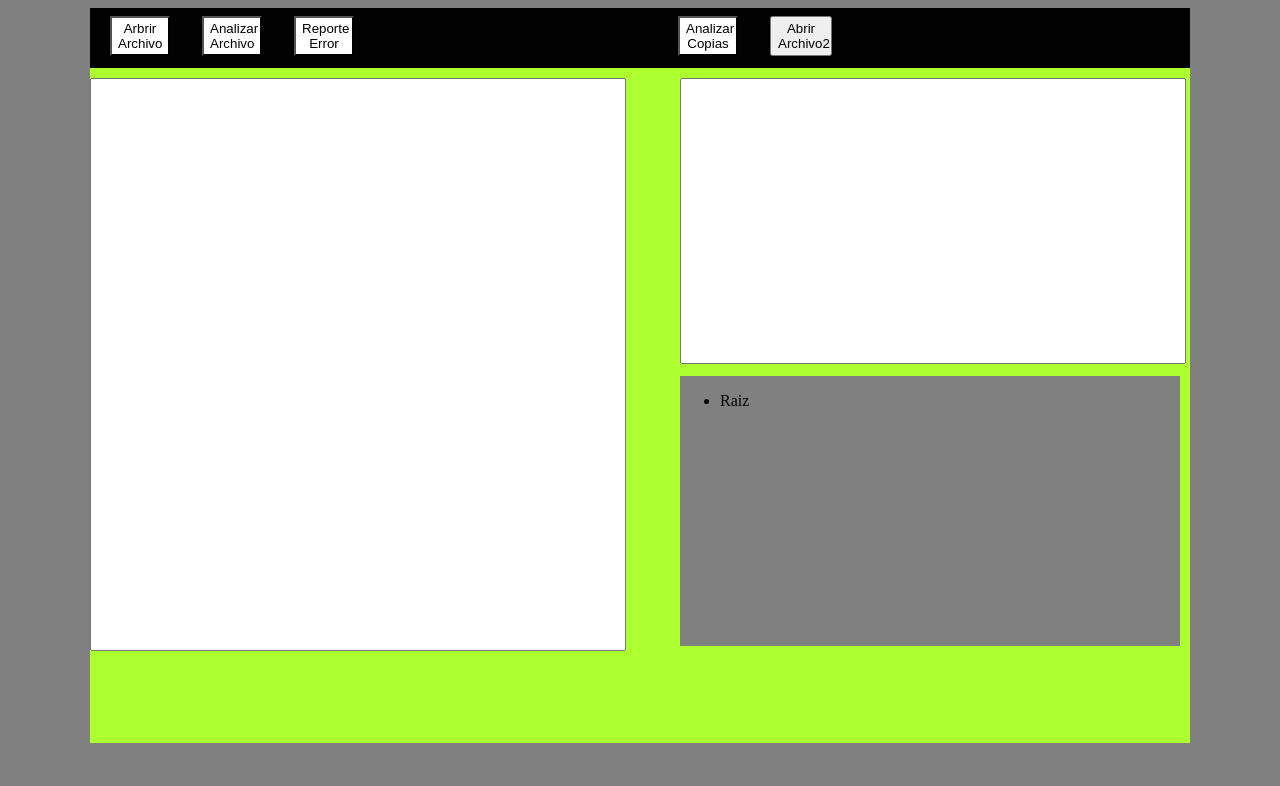
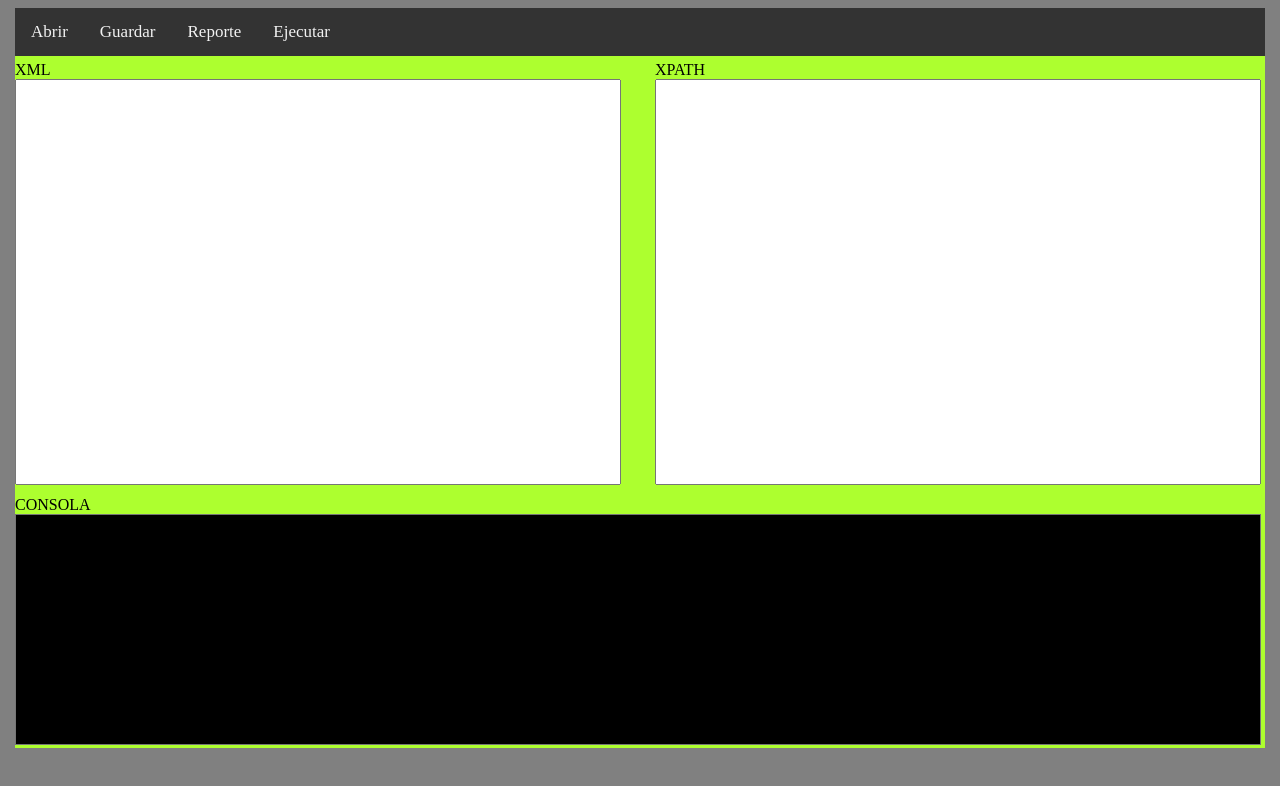
Before and after one commit to VargasBrandon/prueba-github-pages, a plain HTML site: page index.html in a window 1280 px wide. Drawn offline with Linux system fonts and the light colour scheme.

Commit message:
version 3

```diff
--- a/css/estilo.css
+++ b/css/estilo.css
@@ -1,108 +1,76 @@
-#btnAbrir{
-    /* margin-top: 8px;
-    text-align: center;
-    width: 60px;
-    height: 40px;
-    background-color: #ffffff; */
-}
-#btnAnalizar{
-    text-align: center;
-    width: 60px;
-    height: 40px;
-    background-color:#ffffff;
-}
-#btnReporteError{
-    text-align: center;
-    width: 60px;
-    height: 40px;
-    background-color: #ffffff;
-}
-#btnCopiasAnalizar{
-    text-align: center;
-    width: 60px;
-    height: 40px;
-    background-color:#ffffff;
-}
-#body{
-    /* background-color: gray; */
+.topnav {
+    background-color: #333;
+    overflow: hidden;
 }
 
-#txtCampo{
-    width: 530px;
+.topnav a {
+    float: left;
+    color: #f2f2f2;
+    text-align: center;
+    padding: 14px 16px;
+    text-decoration: none;
+    font-size: 17px;
+}
+
+.topnav a:hover {
+    background-color: #ddd;
+    color: black;
+}
+
+.topnav a.active {
+    background-color: #04AA6D;
+    color: white;
+}
+
+.body{
+    background-color: gray;
+}
+
+#txtXML{
     overflow-y: scroll;
-    height: 300px;
+    width: 600px;
+    height: 400px;
     resize: none;
 }
-#txtTraduccion{
-    width: 500px;
+#txtXPATH{
+    width: 600px;
     overflow-y: scroll;
-    height: 280px;
+    height: 400px;
     resize: none;
 }
 
+#txtConsola{
+    overflow-y: scroll;
+    width: 1240px;
+    height: 225px;
+    resize: none;
+    background-color: black;
+    color:chartreuse;
+}
 
 div#divgeneral{
     margin: auto;
     margin-top: 0px;
-    width: 1100px;
-    height: 900px;
+    width: 1250px;
+    height: 740px;
     background-color:  greenyellow;
 }
-div#divmenu{
-    width: 1100px;
-    height: 60px;
-    background-color:rgb(2, 2, 2);
-}
+
 div#div1{
-    margin-top: 10px;
     float:right;
-    width: 510px;
-    height: 540px;
-
+    margin-top: 5px;
+    width: 610px;
+    height: 425px;
 
 }
 div#div2{
-    margin-top: 10px;
-    width: 540px;
-    height: 310px;
-
+    margin-top: 5px;
+    width: 610px;
+    height: 425px;
 }
 
 div#div3{
     margin-top: 10px;
-    width: 540px;
+    width: 1250px;
     height: 250px;
-
 }
-
-#tablaValores{
-
-    text-align: left;
-
-    width: 100%;
-    display:block;
-}
-
-tr:nth-child(even){
-    background: #ddd;
-}
-td{
-    text-align: left;
-    width: 170px;
-}
-#th1,#th2,#th3{
-    text-align: left;
-    width: 170px;
-    background-color: cadetblue;
-}
-#theadValor {
-    display: inline-block;
-    width: 100%;
-    height: 20px;
-}
-#cuerpoTabla {
-    height: 200px;
-    display: inline-block;
-    width: 100%;
-    overflow: auto;
-}
--- a/index.html
+++ b/index.html
@@ -1,53 +1,38 @@
 <!DOCTYPE html>
 <html>
+
 <head>
-<title>Proyecto Fase 1</title>
+  <title>Proyecto Fase 1</title>
 
-<link rel="stylesheet" href="css/estilo.css">
-<script src="../js/index.js"></script>
+  <link rel="stylesheet" href="css/estilo.css">
+  <script src="js/index.js"></script>
 </head>
-<body id="body" onload="main()" style='background-color: gray'>
-    <div id="divgeneral" style='height:735px'>
-        <div id="divmenu">
-             &nbsp;&nbsp;&nbsp;&nbsp;
-            <button id="btnAbrir" style='margin-top: 8px; text-align: center; width: 60px;
-            height: 40px;
-            background-color: #ffffff'>Arbrir Archivo</button>
-             &nbsp;&nbsp;&nbsp;&nbsp;&nbsp;&nbsp;
-             <input type="file" id="file" hidden = "hidden" />
-            <button id="btnAnalizar" >Analizar Archivo</button>
-             &nbsp;&nbsp;&nbsp;&nbsp;&nbsp;&nbsp;
-            <button id="btnReporteError" style='width:60px; height:40px; text-align: center;'>Reporte Error</button>
-            &nbsp;&nbsp;&nbsp;&nbsp;&nbsp;&nbsp;&nbsp;&nbsp;&nbsp;&nbsp;&nbsp;&nbsp;&nbsp;&nbsp;&nbsp;&nbsp;&nbsp;&nbsp;&nbsp;
-            &nbsp;&nbsp;&nbsp;&nbsp;&nbsp;&nbsp;&nbsp;&nbsp;&nbsp;&nbsp;&nbsp;&nbsp;&nbsp;&nbsp;&nbsp;&nbsp;&nbsp;&nbsp;&nbsp;
-            &nbsp;&nbsp;&nbsp;&nbsp;&nbsp;&nbsp;&nbsp;&nbsp;&nbsp;&nbsp;&nbsp;&nbsp;&nbsp;&nbsp;&nbsp;&nbsp;&nbsp;&nbsp;&nbsp;
-            &nbsp;&nbsp;&nbsp;&nbsp;&nbsp;&nbsp;&nbsp;&nbsp;&nbsp;&nbsp;&nbsp;&nbsp;&nbsp;&nbsp;&nbsp;&nbsp;&nbsp;&nbsp;&nbsp;
-            <button id="btnCopiasAnalizar" style='width:60px; height:40px; text-align: center;'>Analizar Copias</button>
-            &nbsp;&nbsp;&nbsp;&nbsp;&nbsp;&nbsp;
-            <input type="file" id="file2" hidden = "hidden" />
-            <button id="btnAbrir2" style='width:62px; height:40px; text-align: center;'>Abrir Archivo2</button>
-        </div>
-        <div id="div1" style=' height:575px;'>
-            <textarea id="txtTraduccion" cols="10" rows="10"></textarea>
-            <div id="divArbol" style='background-color:gray;width:500px; height:270px; margin-top: 8px; overflow-y: scroll;resize: none;' >
-              <ul class="pd-tree" id = "padre">
-                <li><span class="pd-tree-item">Raiz</span>
-                  <ul class="pd-tree-child" id="ulAgregar">
 
-                  </ul>
-                </li>
-              </ul>
-            </div>
-        </div>
-        <div id="div2" style=' height:575px;' >
-            <textarea id="txtCampo"  cols="10" rows="10"  style='height:567px;'></textarea>
-        </div>
+<body class="body" onload="main()">
 
+  <div id="divgeneral">
+    <div class="topnav">
+      <input type="file" id="file" hidden = "hidden" />
+      <a id="btnAbrir">Abrir</a>
+      <a id="btnGuardar">Guardar</a>
+      <a id="btnReporte">Reporte</a>
+      <a id="btnEjecutar">Ejecutar</a>
     </div>
-    <!-- <script src="../js/jquery.min.js"></script>
-    <script src="../js/jquery.backtotop.js"></script>
-    <script src="../js/jquery.mobilemenu.js"></script>
-    <script src="../js/pidie-0.0.5.js"></script> -->
+
+    <div id="div1">
+      <label>XPATH</label>
+      <textarea id="txtXPATH" cols="10" rows="10"></textarea>
+    </div>
+    <div id="div2">
+      <label>XML</label>
+      <textarea id="txtXML" cols="10" rows="10"></textarea>
+    </div>
+    <div id="div3">
+      <label>CONSOLA</label>
+      <textarea id="txtConsola" cols="10" rows="10"></textarea>
+    </div>
+  </div>
 
 </body>
+
 </html>
--- a/js/index.js
+++ b/js/index.js
@@ -1,42 +1,60 @@
-function main(){
+function main() {
 
-    var btnAbrirr = document.getElementById("btnAbrir");
-    var btnAnalizarr = document.getElementById("btnAnalizar");
-    var btnReporteErrorr = document.getElementById("btnReporteError");
-    var btnCopiasAnalizarr = document.getElementById("btnCopiasAnalizar");
-    var btnAbrirr2 = document.getElementById("btnAbrir2");
+    var btnAbrir = document.getElementById("btnAbrir");
+    var btnGuardar = document.getElementById("btnGuardar");
+    var btnReporte = document.getElementById("btnReporte");
+    var btnEjecutar = document.getElementById("btnEjecutar");
+    var SeleccionXPATH = document.getElementById("txtXPATH");
+    var SeleccionXML = document.getElementById("txtXML");
+    var file = document.getElementById("file");
 
-
-    btnAnalizarr.onclick = function(e){
-        // textoArchivo = "";
-        // textoArchivo = document.getElementById("txtCampo").value;
-        // document.getElementById('ulAgregar').innerHTML = '';
-        // AnalizarTexto(textoArchivo);
+    btnAbrir.onclick = function (e) {
+        AbrirArchivo();
     }
 
-    btnAbrirr.onclick = function(e){
-        // LimpiarTodo();
-        // AbrirArchivo();
-    }
-    btnReporteErrorr.onclick = function(e){
-        // textoErrores = "";
-        // LlamarError("s");
-        // alert("!Reporte de Error Generado!");
+    btnGuardar.onclick = function (e) {
+        console.log("Guardar");
+        console.log(idArea)
     }
 
-    btnCopiasAnalizarr.onclick = function(e){
-        // LimpiarTabla1();
-        // LimpiarTabla2();
-        // LimpiarTabla3();
-        // textoArchivoCopia = "";
-        // textoArchivoCopia = document.getElementById("txtTraduccion").value;
-        // //AgregarClases("s");
-        // AnalizarTextoCopia(textoArchivoCopia);
+    btnReporte.onclick = function (e) {
+        console.log("Reporte");
     }
 
-    btnAbrirr2.onclick = function(e){
-        //AbrirArchivo2();
+    btnEjecutar.onclick = function (e) {
+        console.log("Ejecutar");
+    }
+
+    var idArea = "";
+    SeleccionXML.onclick = function (e) {
+        idArea = "txtXML"
+    }
+
+    SeleccionXPATH.onclick = function (e) {
+        idArea = "txtXPATH"
+    }
+
+    function AbrirArchivo() {
+        if (idArea != "") {
+            file.click();
+            file.onchange = function () {
+                var fr = new FileReader();
+                fr.onload = function () {
+                    if (idArea == "txtXML") {
+                        txtXML.textContent = "";
+                        txtXML.textContent = this.result;
+                    } else if (idArea == "txtXPATH") {
+                        txtXPATH.textContent = "";
+                        txtXPATH.textContent = this.result;
+                    }
+                }
+                fr.readAsText(this.files[0]);
+            }
+        } else {
+            console.log("Seleccione un texto de area antes de arbrir un archivo");
+        }
     }
 
 
+
 }
```
